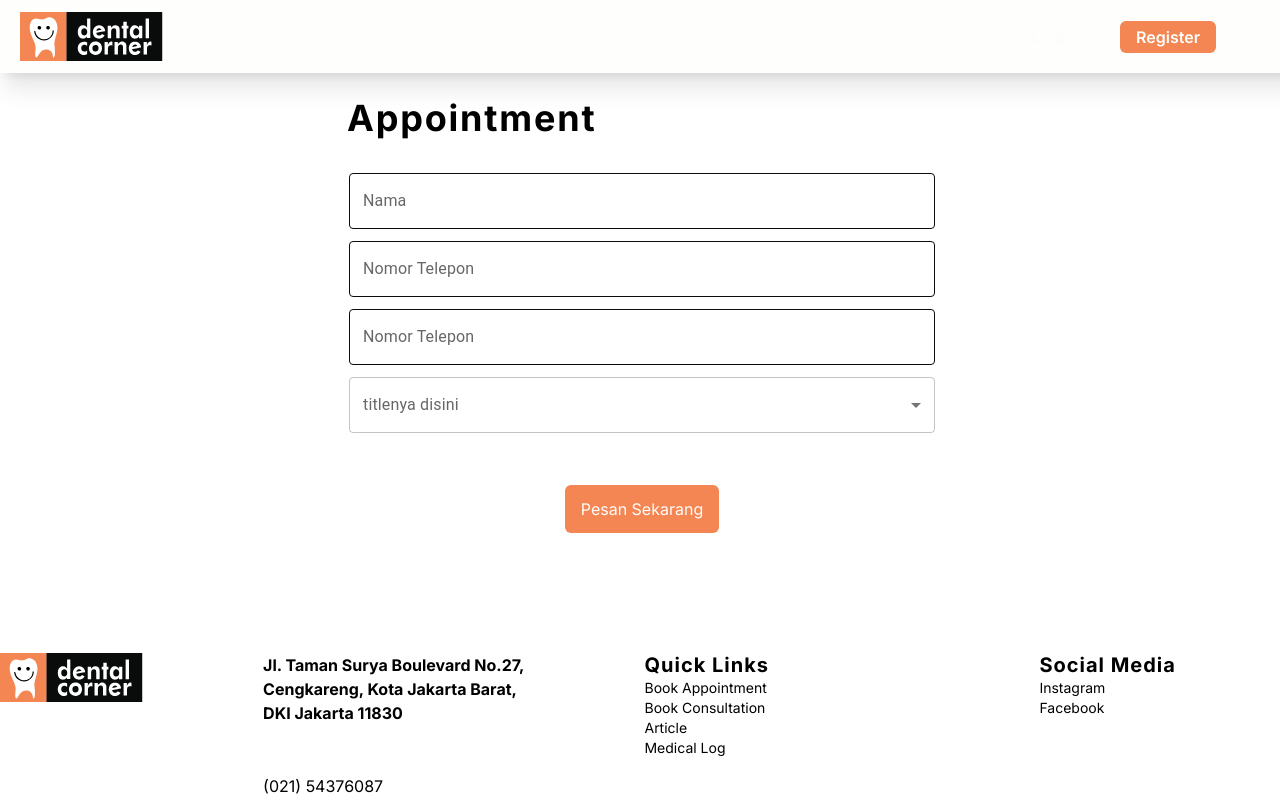
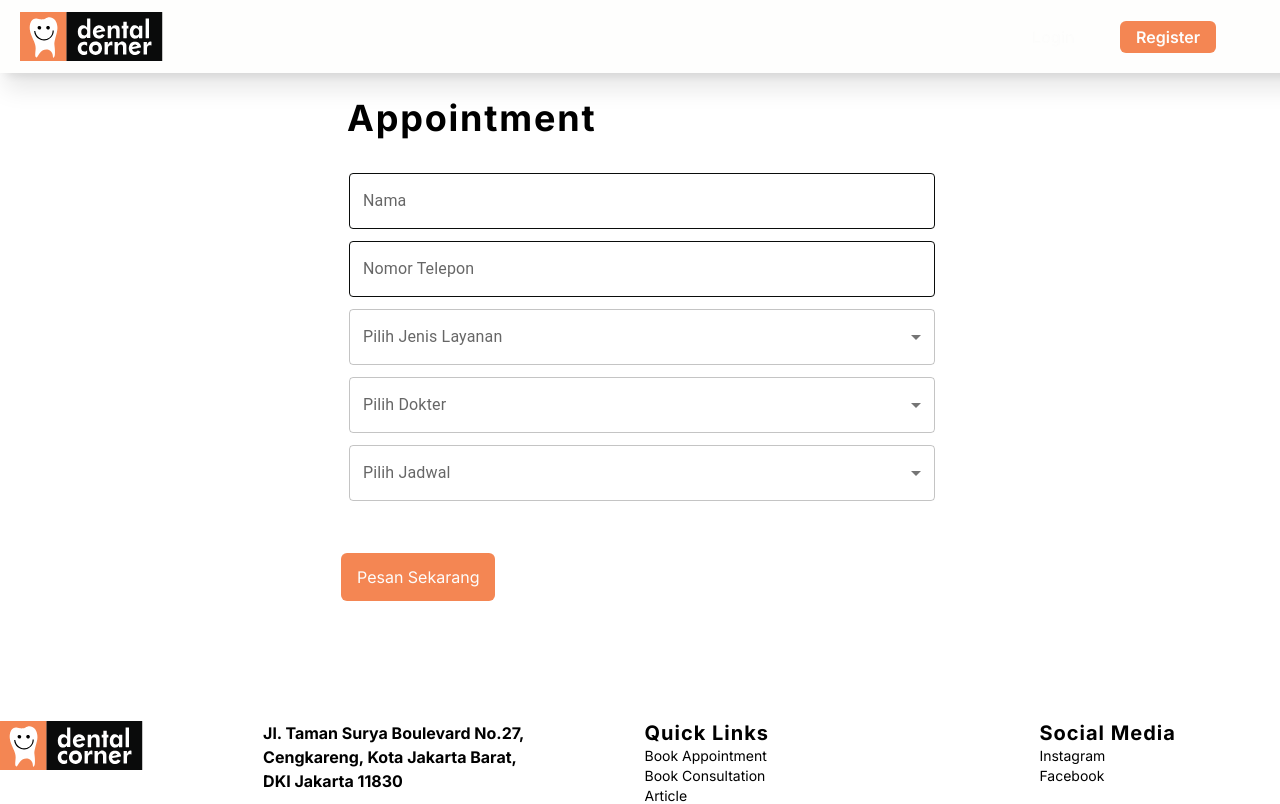
Before and after one commit to alirafli/dental-corner-v2, a React (Vite) app: page /appointment in a window 1280 px wide. Shown: the top 804 px of the page. Built offline with nearby package versions, Linux system fonts and the light colour scheme.

Commit message:
daffa [MOD] appointment

```diff
--- a/src/pages/Appointment/index.jsx
+++ b/src/pages/Appointment/index.jsx
@@ -3,8 +3,10 @@ import React from "react";
 import { Header, Input, Button, InputSelect } from "../../components";
 
 const dummyData = [
-  { id: 1, value: "a", input: "ini A" },
-  { id: 2, value: "b", input: "ini B" },
+  { id: 1, value: "a", input: "Dummy A" },
+  { id: 2, value: "b", input: "Dummy B" },
+  { id: 3, value: "c", input: "Dummy C" },
+  { id: 4, value: "d", input: "Dummy D" },
 ];
 
 const Appointment = () => {
@@ -17,12 +19,25 @@ const Appointment = () => {
           </Header>
         </div>
 
-        <div className="w-1/2 mb-5 text-center">
+        <div className="w-1/2 mb-5">
           <Input type="text">Nama</Input>
           <Input type="text">Nomor Telepon</Input>
-          <Input type="text">Nomor Telepon</Input>
           <InputSelect
-            title="titlenya disini"
+            title="Pilih Jenis Layanan"
+            data={dummyData.map((data) => ({
+              value: data.value,
+              input: data.input,
+            }))}
+          />
+          <InputSelect
+            title="Pilih Dokter"
+            data={dummyData.map((data) => ({
+              value: data.value,
+              input: data.input,
+            }))}
+          />
+          <InputSelect
+            title="Pilih Jadwal"
             data={dummyData.map((data) => ({
               value: data.value,
               input: data.input,
```
